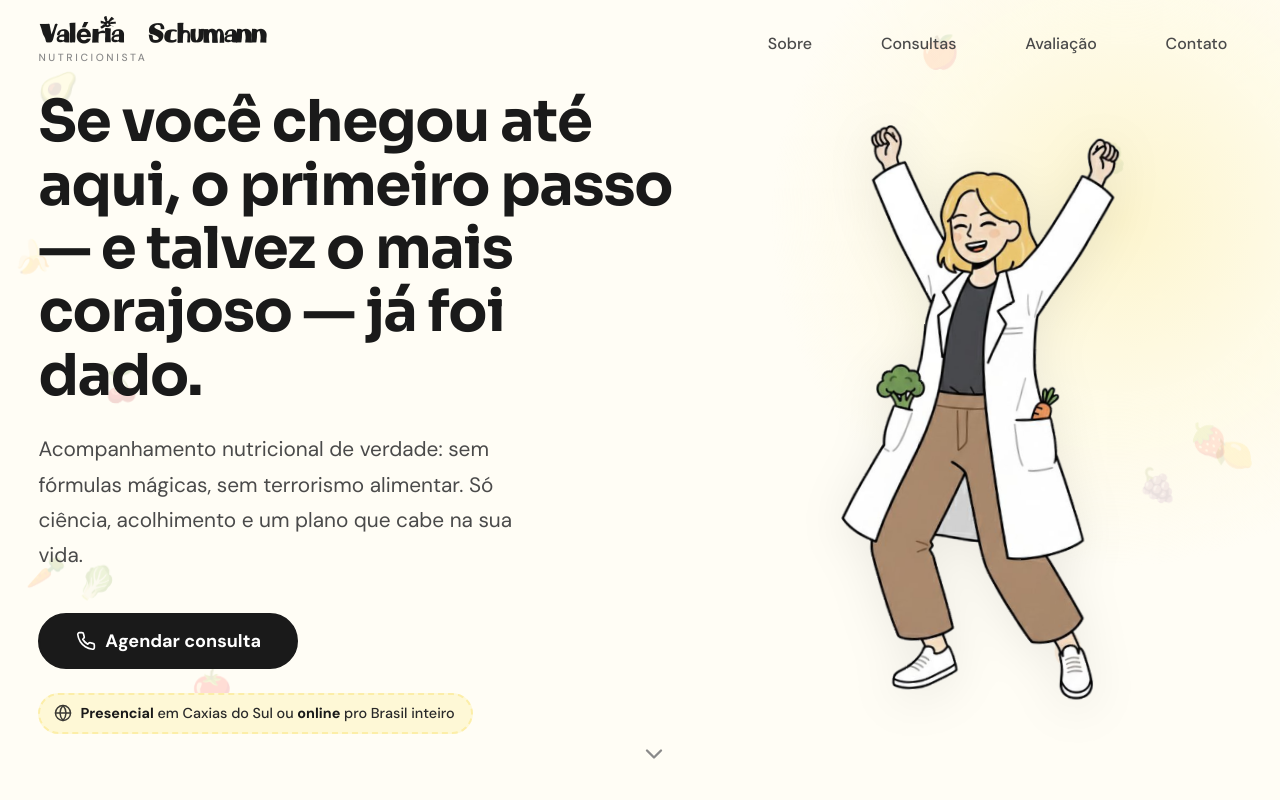
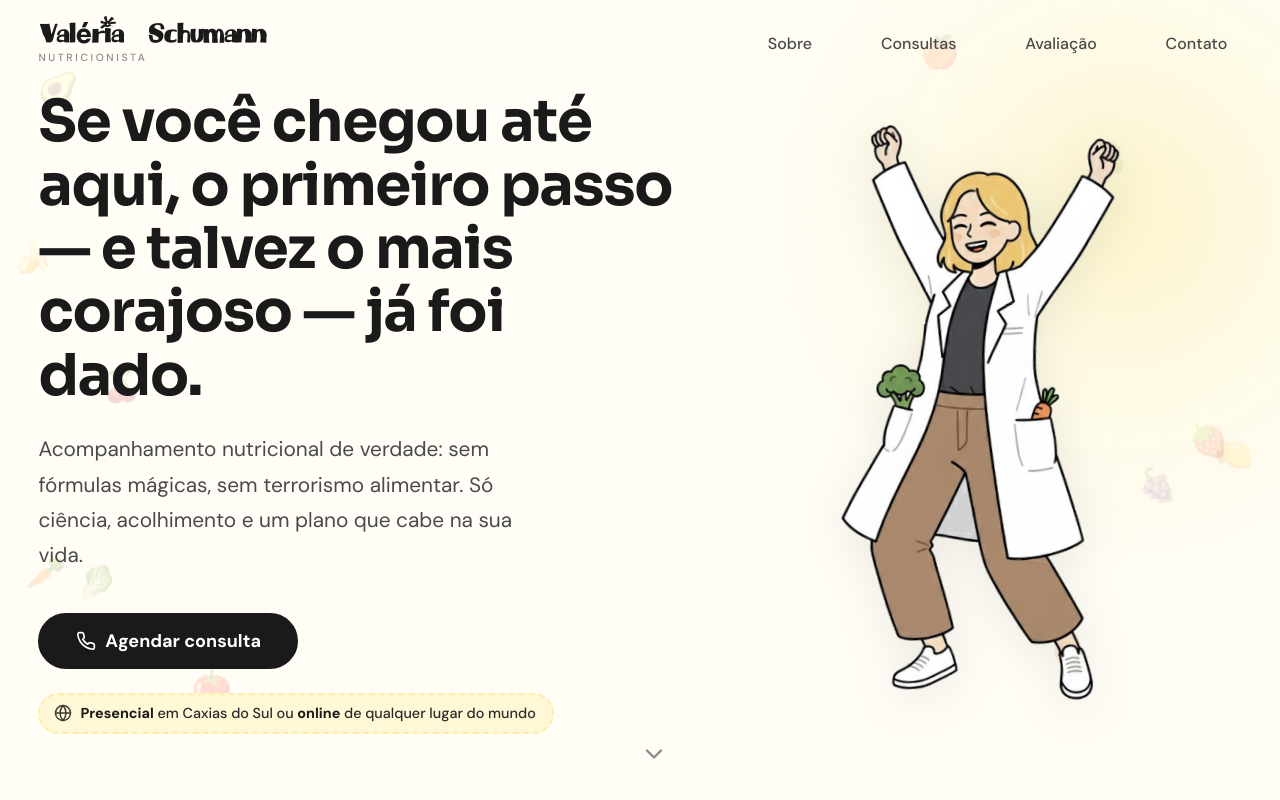
Before and after one commit to pietrobelluno/nutri-val, a plain HTML site: page index.html in a window 1280 px wide. Shown: the top 800 px of the page. Drawn offline with Linux system fonts and the light colour scheme.

Commit message:
fix: atendimento online de qualquer lugar do mundo (era Brasil inteiro)

```diff
--- a/index.html
+++ b/index.html
@@ -176,7 +176,7 @@
           </div>
           <p class="hero__availability">
             <svg class="hero__availability-icon" aria-hidden="true" viewBox="0 0 24 24" fill="none" stroke="currentColor" stroke-width="2" stroke-linecap="round" stroke-linejoin="round"><circle cx="12" cy="12" r="10"/><line x1="2" y1="12" x2="22" y2="12"/><path d="M12 2a15.3 15.3 0 0 1 4 10 15.3 15.3 0 0 1-4 10 15.3 15.3 0 0 1-4-10 15.3 15.3 0 0 1 4-10z"/></svg>
-            <span><strong>Presencial</strong> em Caxias do Sul ou <strong>online</strong> pro Brasil inteiro</span>
+            <span><strong>Presencial</strong> em Caxias do Sul ou <strong>online</strong> de qualquer lugar do mundo</span>
           </p>
         </div>
         <div class="hero__illus">
@@ -297,7 +297,7 @@
             <span class="modality-pill modality-pill--online" role="listitem">
               <span class="modality-pill__pulse" aria-hidden="true"></span>
               <svg class="modality-pill__icon" aria-hidden="true" viewBox="0 0 24 24" fill="none" stroke="currentColor" stroke-width="2" stroke-linecap="round" stroke-linejoin="round"><rect x="2" y="4" width="20" height="14" rx="2"/><line x1="8" y1="22" x2="16" y2="22"/><line x1="12" y1="18" x2="12" y2="22"/></svg>
-              <span class="modality-pill__text">Online <span class="modality-pill__sub">Brasil inteiro</span></span>
+              <span class="modality-pill__text">Online <span class="modality-pill__sub">mundo inteiro</span></span>
             </span>
           </div>
           <h2 class="h1 mb-md">Nosso primeiro encontro</h2>
@@ -338,7 +338,7 @@
             Atendimento online
           </span>
           <h3 id="online-callout-title" class="online-callout__title">Mora longe? <span class="highlight">Não tem problema.</span></h3>
-          <p class="online-callout__lede">Atendo online pra todo o Brasil com a mesma consulta, o mesmo plano e a mesma dedicação do presencial.</p>
+          <p class="online-callout__lede">Atendo online de qualquer lugar do mundo com a mesma consulta, o mesmo plano e a mesma dedicação do presencial.</p>
         </div>
         <ul class="online-callout__list stagger">
           <li class="online-callout__item">
@@ -400,7 +400,7 @@
             <span class="modality-pill modality-pill--online" role="listitem">
               <span class="modality-pill__pulse" aria-hidden="true"></span>
               <svg class="modality-pill__icon" aria-hidden="true" viewBox="0 0 24 24" fill="none" stroke="currentColor" stroke-width="2" stroke-linecap="round" stroke-linejoin="round"><rect x="2" y="4" width="20" height="14" rx="2"/><line x1="8" y1="22" x2="16" y2="22"/><line x1="12" y1="18" x2="12" y2="22"/></svg>
-              <span class="modality-pill__text">Online <span class="modality-pill__sub">Brasil inteiro</span></span>
+              <span class="modality-pill__text">Online <span class="modality-pill__sub">mundo inteiro</span></span>
             </span>
           </div>
           <h2 class="h1 mb-md">Retornos</h2>
```
